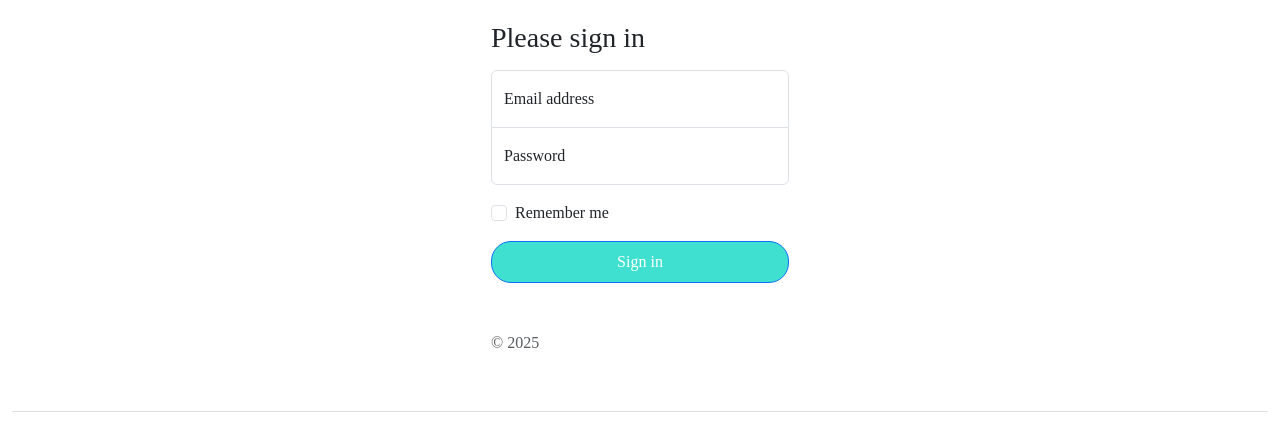
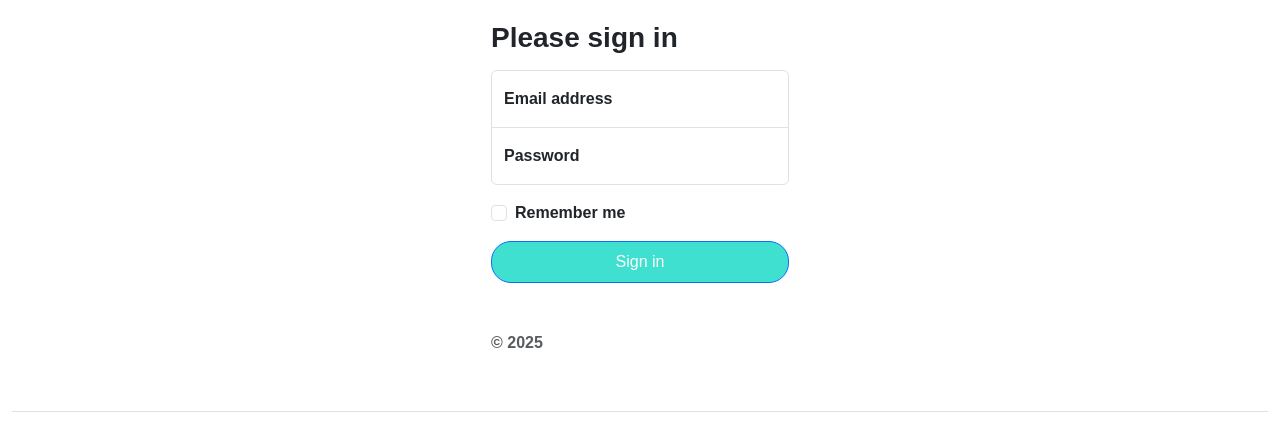
Before and after one commit to maddy4nderson/bunny-hop, a plain HTML site: page signup.html in a window 1280 px wide. Shown: the part 176-601 px from the top of the page. Drawn offline with nearby package versions, Linux system fonts and the light colour scheme; a web font is replaced by a local one.

Commit message:
Update styles.css

```diff
--- a/styles.css
+++ b/styles.css
@@ -196,8 +196,8 @@ body {
 }
 
 .signintext {
-    font-family: "utopia-std", serif !important;
-    font-weight: 400 !important;
+    font-family: "neue-haas-grotesk-display", sans-serif !important;
+    font-weight: 600 !important;
     font-style: normal !important;
 
 }
```
